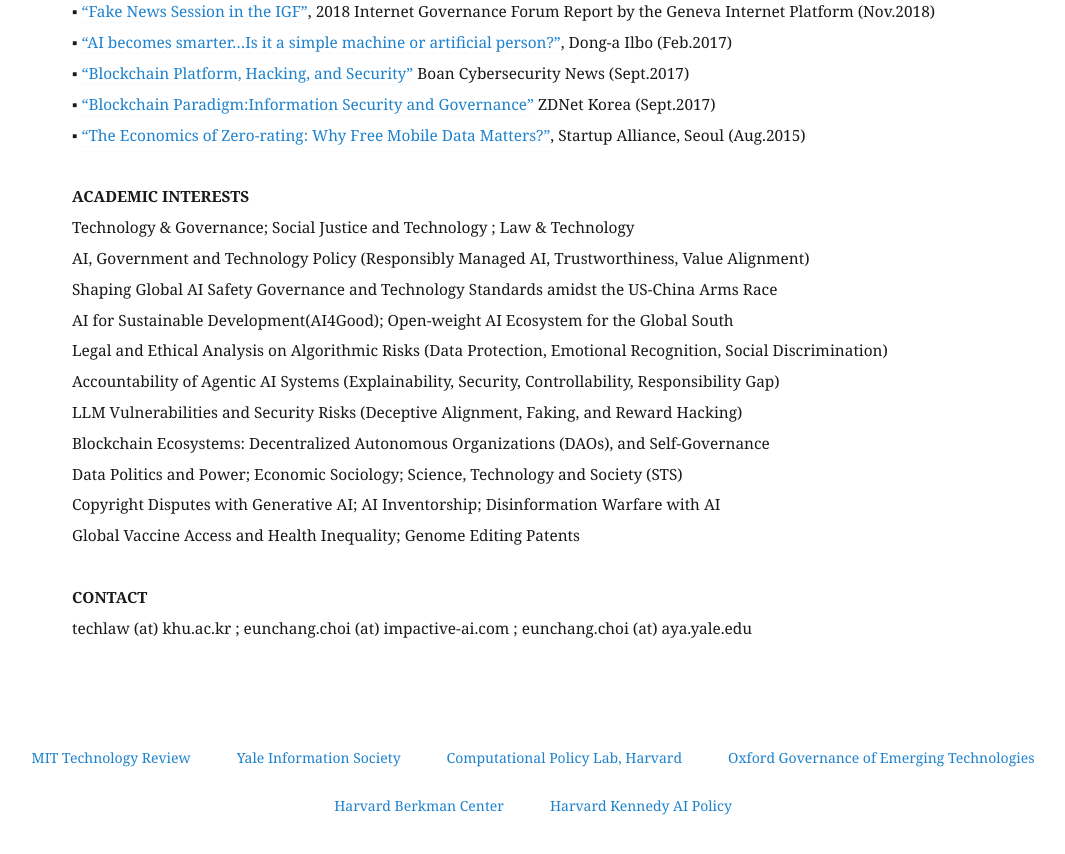
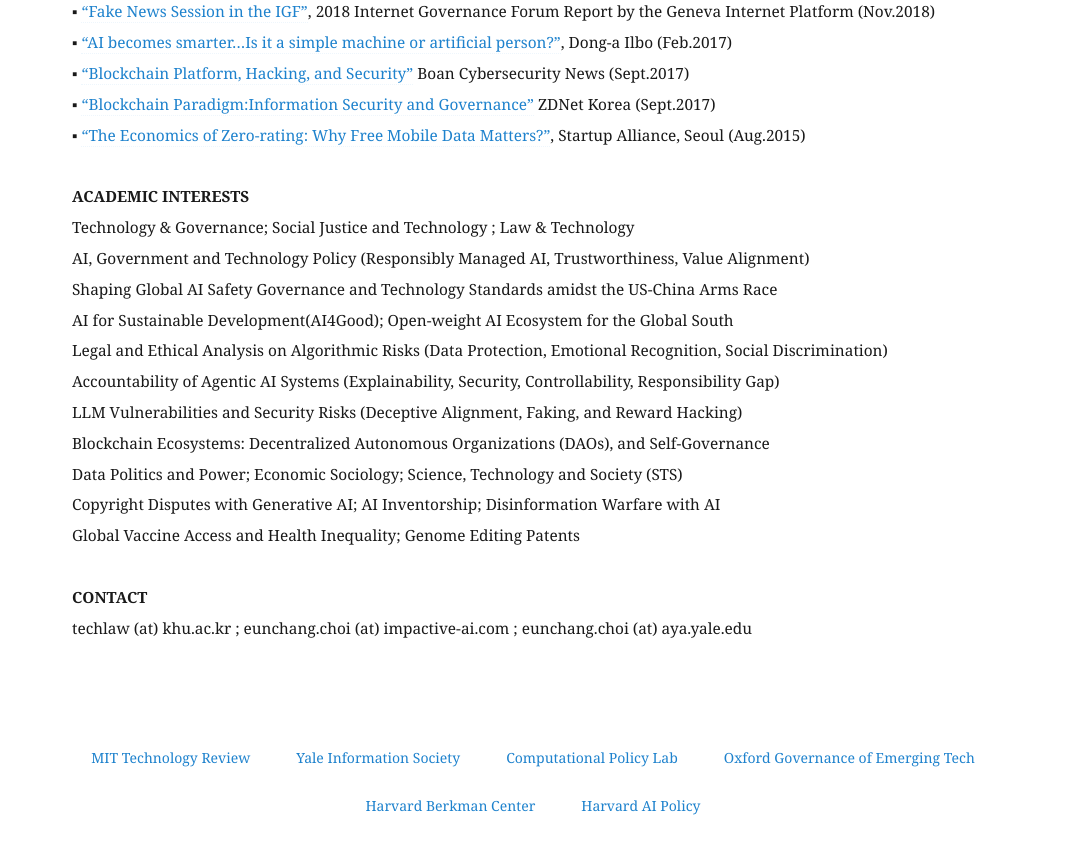
Before and after one commit to eunchangchoi/eunchangchoi.github.io, a Jekyll site: the page built from index.md, in a window 1280 px wide and 900 px high, scrolled down 11406 px. Shown: the top 854 px of the window, without its empty margins (28-1093 px from the left). Built offline with Jekyll 4.4.1, drawn with Linux system fonts in a browser that asks for light colours.

Commit message:
Update default.html

```diff
--- a/_layouts/default.html
+++ b/_layouts/default.html
@@ -61,10 +61,10 @@
    <ul>
    <li><a href="https://www.technologyreview.com/"> MIT Technology Review </a> </li>
    <li><a href="https://law.yale.edu/isp"> Yale Information Society </a> </li>
-   <li><a href="https://policylab.hks.harvard.edu/"> Computational Policy Lab, Harvard </a> </li>
-   <li><a href="https://www.oii.ox.ac.uk/research/projects/governance-of-emerging-technologies/"> Oxford Governance of Emerging Technologies </a></li>
+   <li><a href="https://policylab.hks.harvard.edu/"> Computational Policy Lab </a> </li>
+   <li><a href="https://www.oii.ox.ac.uk/research/projects/governance-of-emerging-technologies/"> Oxford Governance of Emerging Tech </a></li>
    <li><a href="https://cyber.harvard.edu/"> Harvard Berkman Center </a></li>
-   <li><a href="https://www.hks.harvard.edu/more/about/initiatives/artificial-intelligence-hks"> Harvard Kennedy AI Policy </a></li>
+   <li><a href="https://www.hks.harvard.edu/more/about/initiatives/artificial-intelligence-hks"> Harvard AI Policy </a></li>
    </ul>
   </footer>
   </body>
```
